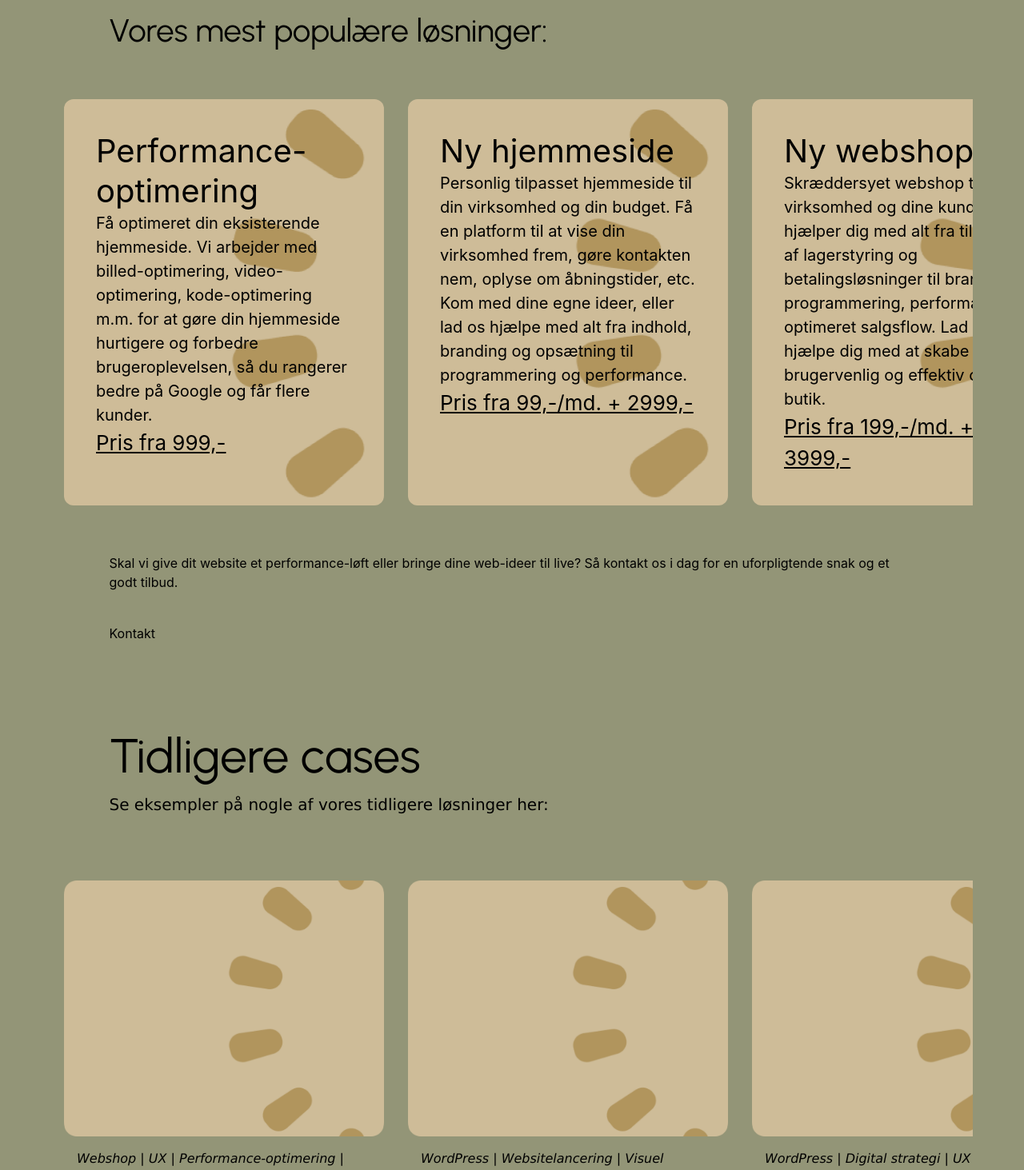
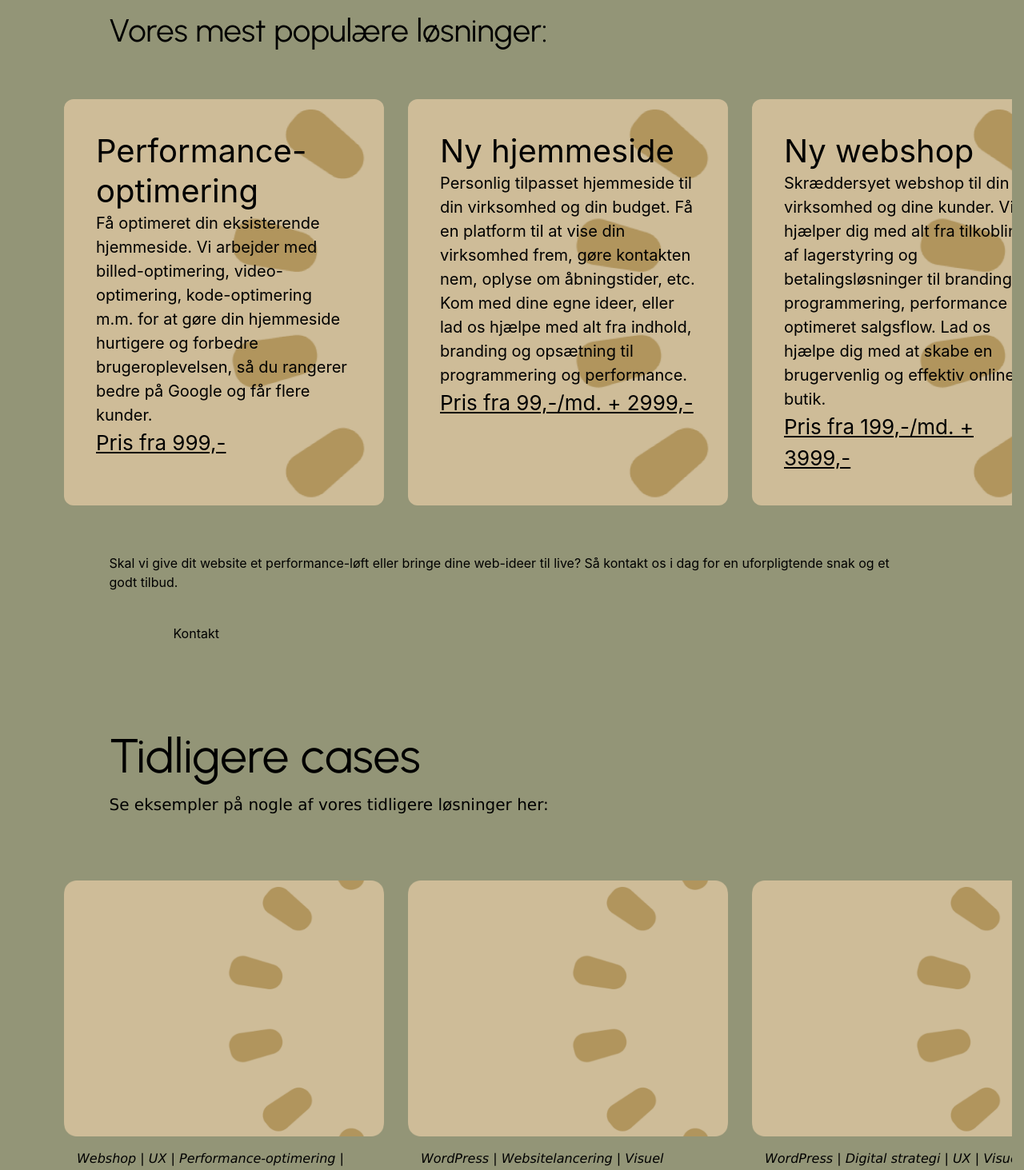
Before and after one commit to SaltyStarfish/resurge-projekt, a React (Vite) app in the folder resurge-react-project/: page /ydelser in a window 1280 px wide. Shown: the part 500-1963 px from the top of the page at 80% size. Built offline with nearby package versions, Linux system fonts and the light colour scheme.

Commit message:
full-width opdateret, knap (som ikke virker endnu) tilføjet

```diff
--- /dev/null
+++ b/resurge-react-project/src/components/CtaKnap.jsx
@@ -0,0 +1,7 @@
+export default function CtaKnap({ children }) {
+  return (
+    <div className="bg-red rounded px-6 md:px-12 lg:px-20">
+      {children}
+    </div>
+  );
+}
--- a/resurge-react-project/src/views/YdelserView.jsx
+++ b/resurge-react-project/src/views/YdelserView.jsx
@@ -1,11 +1,10 @@
 // Husk at importere alle Links og Components, der referes til
-import { Link } from "react-router-dom";
-
 import Container from "../components/Container"
 import PriceCardSection from "../components/PriceCardSection"
 import CaseCard from "../components/CaseCard"
 import placeHolder from "../assets/images/placeholder.png"
 import CtaLink from "../components/CtaLink"
+import CtaKnap from "../components/CtaKnap"
 
 
 function YdelserView() {
@@ -51,18 +50,20 @@ function YdelserView() {
             </h2>
           </div>
         </Container>
-        <div className="max-w-[95vw]">
+        <div className="max-w-full">
           <div className="mx-auto w-full max-w-max overflow-x-auto hide-scrollbar">
             <PriceCardSection/>
           </div>
         </div>
         <Container>
           <p className="mb-10 mt-15">Skal vi give dit website et performance-løft eller bringe dine web-ideer til live? Så kontakt os i dag for en uforpligtende snak og et godt tilbud.</p>
-          <p className="justify-self-center mx-auto">Kontakt</p>
+          <CtaKnap>
+            <p>Kontakt</p>
+          </CtaKnap>
           <h2 className="font-h2 mt-[105px] mb-2.5">Tidligere cases</h2>
           <p className="font-body">Se eksempler på nogle af vores tidligere løsninger her:</p>
         </Container>
-        <div className="max-w-[95vw]">
+        <div className="max-w-full">
           <div className="mx-auto w-full max-w-max overflow-x-auto hide-scrollbar mb-[105px] mt-20">
             <div className="flex gap-3 md:gap-7.5 overflow-x-auto hide-scrollbar px-6 md:px-12 lg:px-20">
               {cases.map((item, index) => (
```
